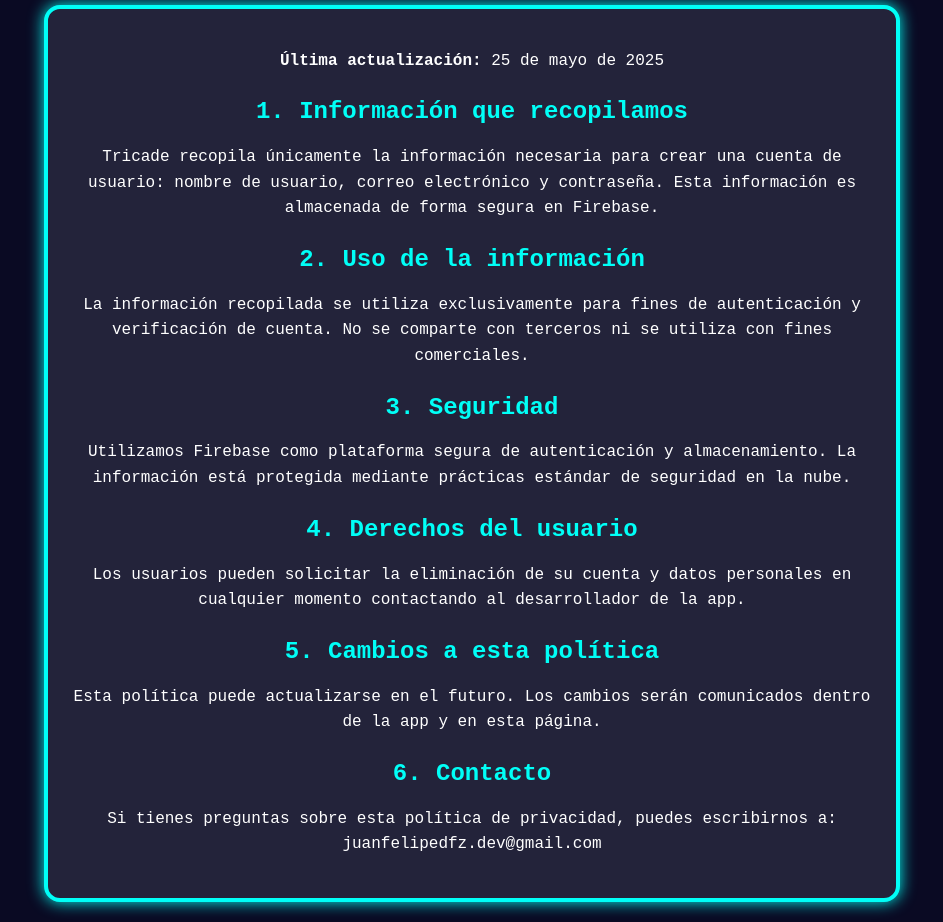
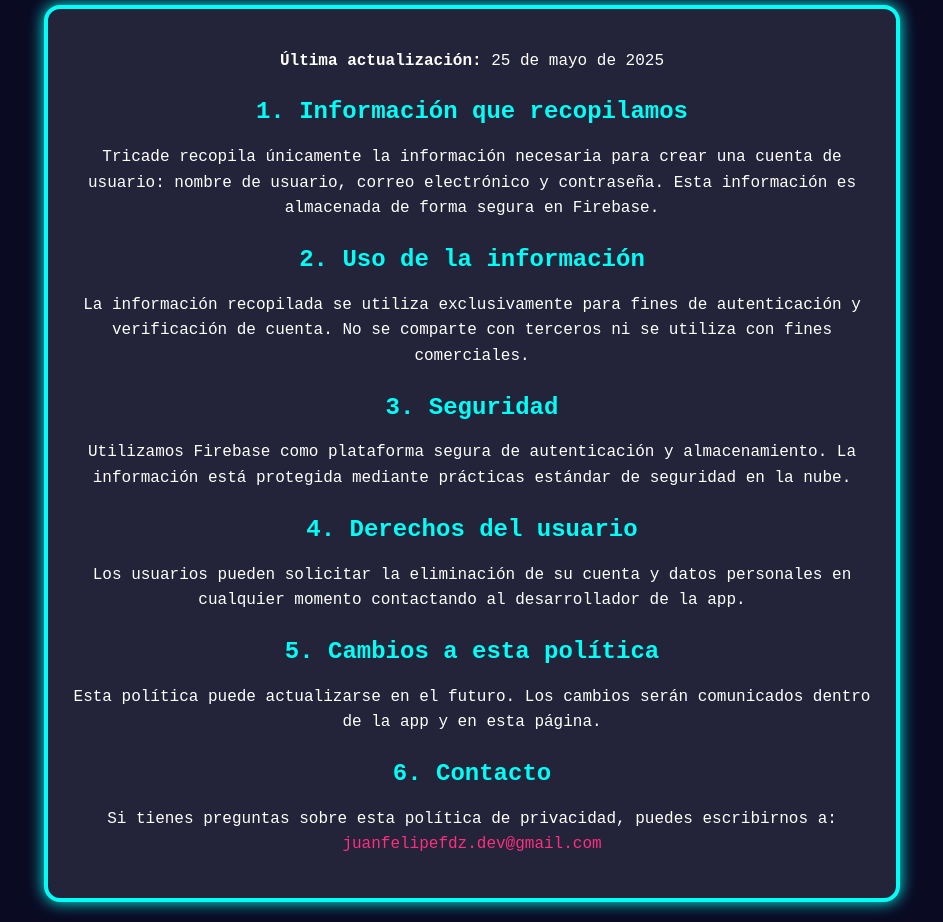
Before and after one commit to juanFFG/tricadePP, a plain HTML site: page index.html in a window 1280 px wide. Shown: the part 114-1036 px from the top of the page, without its empty margins (168-1111 px from the left). Drawn offline with Linux system fonts and the light colour scheme.

Commit message:
Fix on index

```diff
--- a/index.html
+++ b/index.html
@@ -72,7 +72,7 @@
     <p>Esta política puede actualizarse en el futuro. Los cambios serán comunicados dentro de la app y en esta página.</p>
 
     <h2>6. Contacto</h2>
-    <p>Si tienes preguntas sobre esta política de privacidad, puedes escribirnos a: <a href="juanfelipedfz.dev@gmail.com"></a>juanfelipedfz.dev@gmail.com</p>
+    <p>Si tienes preguntas sobre esta política de privacidad, puedes escribirnos a: <a href="juanfelipefdz.dev@gmail.com">juanfelipefdz.dev@gmail.com</a></p>
   </div>
 </body>
 </html>
```
